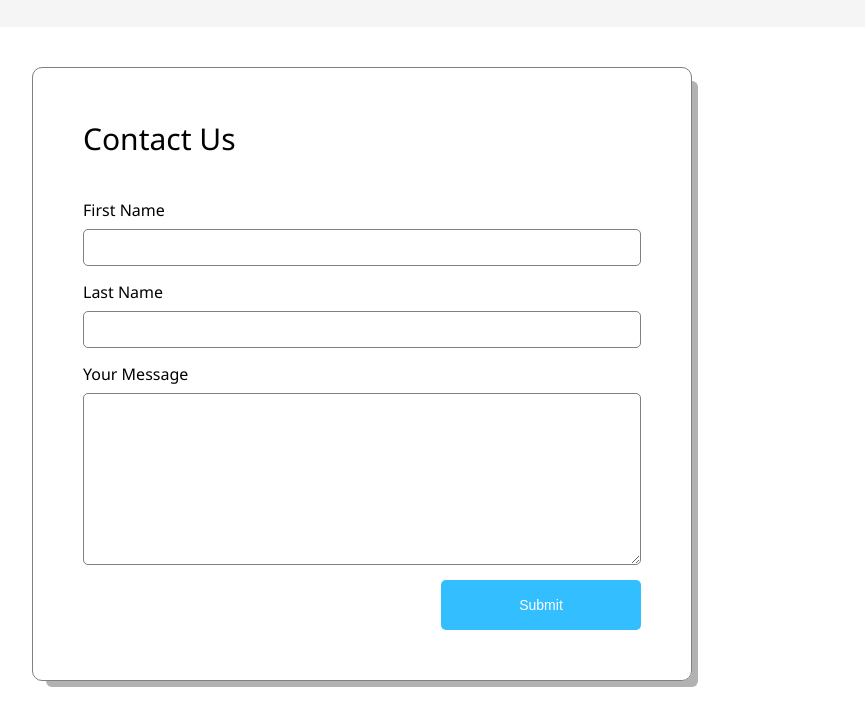
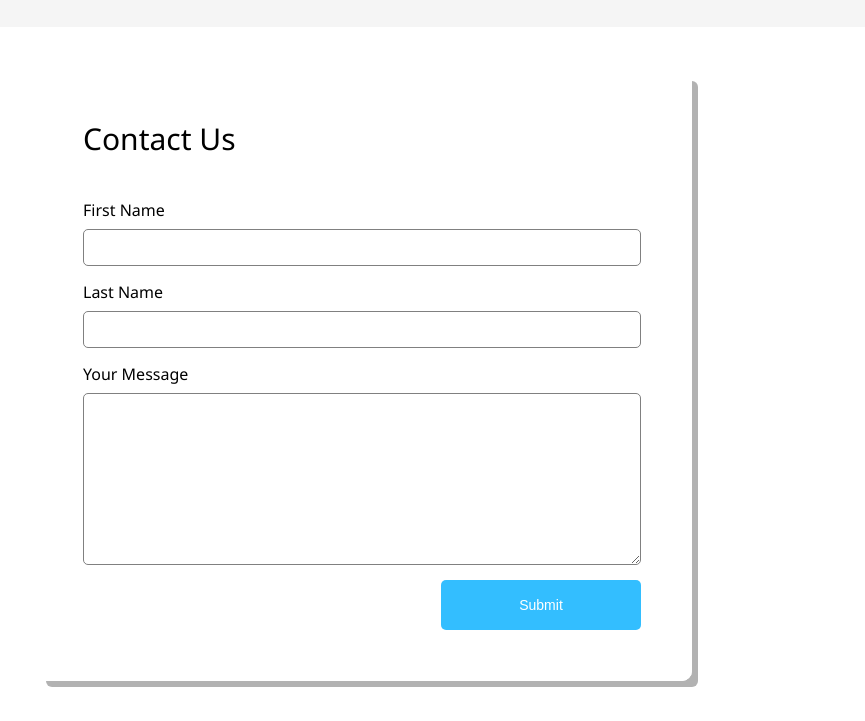
Before and after one commit to Vyruz-y/WebBonus, a plain HTML site: page index.html in a window 1280 px wide. Shown: the part 411-1132 px from the top of the page, without its empty margins (278-1143 px from the left). Drawn offline with Linux system fonts and the light colour scheme.

Commit message:
Update style.css

```diff
--- a/css/style.css
+++ b/css/style.css
@@ -64,7 +64,7 @@ h1{
 .form-container{
     width: 55%;
     padding: 50px;
-    border: 1px solid grey;
+    border: 1px solid white;
     border-radius: 10px;
     box-shadow: 10px 10px 0px -4px rgba(0,0,0,0.3);
     -webkit-box-shadow: 10px 10px 0px -4px rgba(0,0,0,0.3);
```
